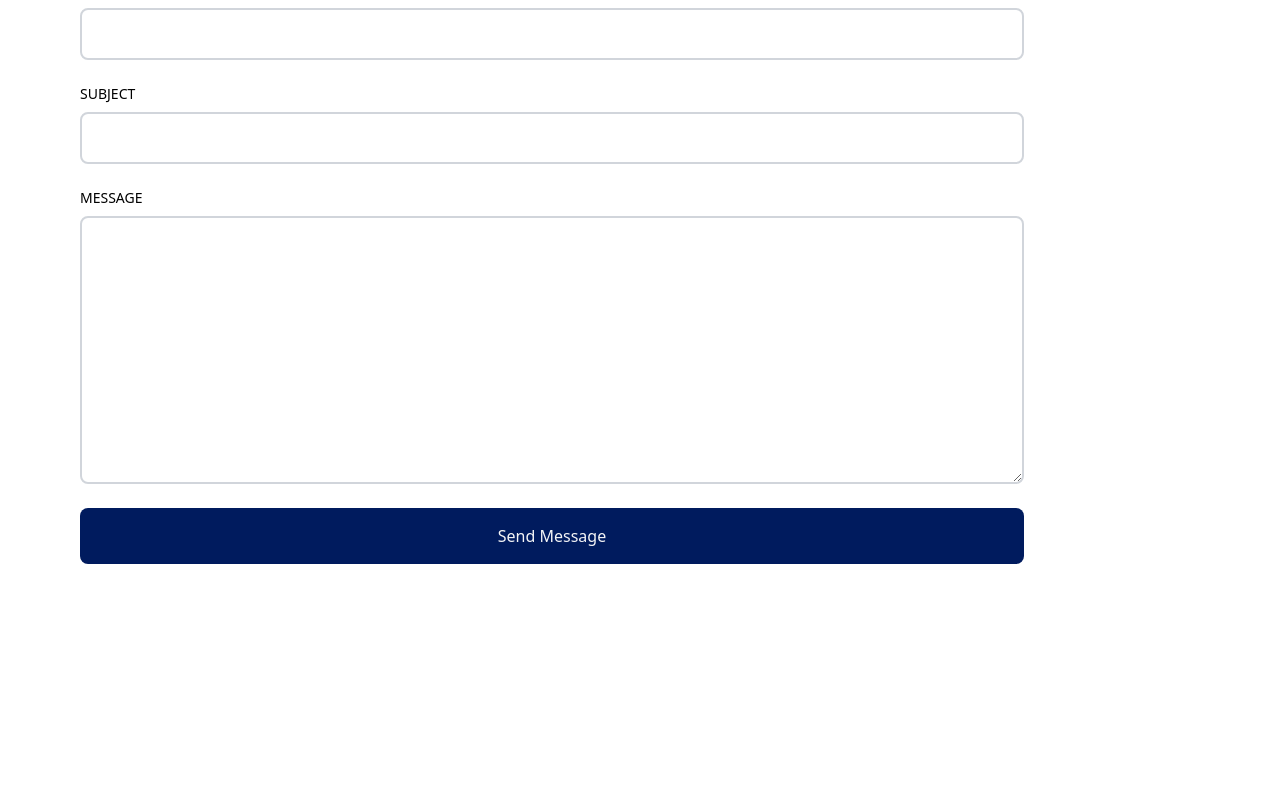
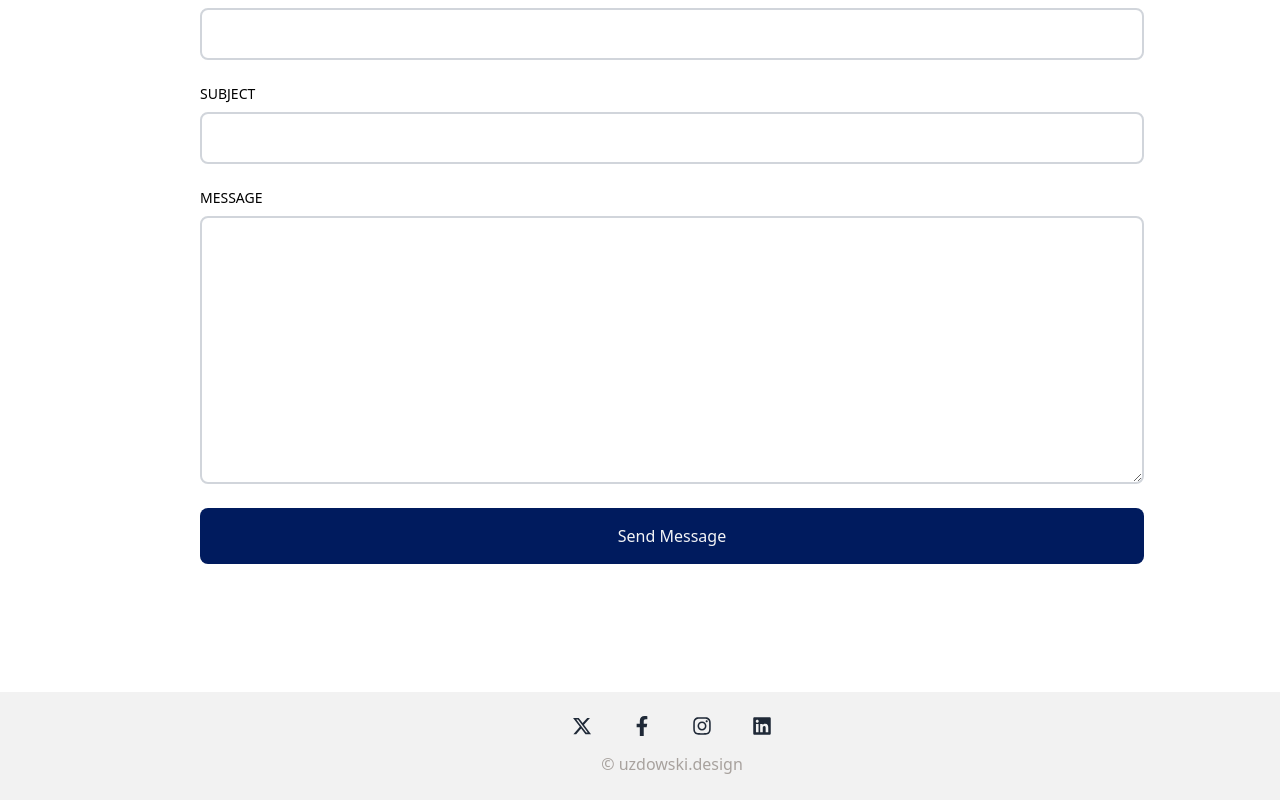
Before and after one commit to uzdowski-design/react-vite-portfolio, a React (Vite) app: page / in a window 1280 px wide. Shown: the part 2688-3488 px from the top of the page. Before the commit the page ends 3316 px from the top, so only its background shows below. Built offline with nearby package versions, Linux system fonts and the light colour scheme.

Commit message:
add footer

```diff
--- a/src/App.tsx
+++ b/src/App.tsx
@@ -1,4 +1,5 @@
 import Contact from './components/contact/Contact';
+import Footer from './components/footer/Footer';
 import Hero from './components/hero/Hero';
 import Navbar from './components/navigation/Navbar';
 import Projects from './components/projects/Projects';
@@ -16,6 +17,7 @@ function App() {
         <Projects />
         <Contact />
       </main>
+      <Footer />
     </div>
   );
 }
--- a/src/components/contact/Contact.tsx
+++ b/src/components/contact/Contact.tsx
@@ -1,6 +1,6 @@
 const Contact = () => {
   return (
-    <section id="contact" className="max-w-[1040px] m-atuo md:pl-20 p-4 py-16">
+    <section id="contact" className="max-w-[1040px] m-auto md:pl-20 p-4 py-16">
       <h2 className="py-4 text-4xl font-bold text-center text-[#001b5e]">
         Contact
       </h2>
--- /dev/null
+++ b/src/components/footer/Footer.tsx
@@ -0,0 +1,19 @@
+import Socials from '../common/Socials';
+
+const Footer = () => {
+  return (
+    <footer
+      id="footer"
+      className=" m-atuo md:pl-20 p-4 mt-16 flex flex-col items-center justify-center bg-[#f2f2f2] w-full"
+    >
+      <Socials />
+      <a href="https://uzdowski.design" target="_blank">
+        <p className="my-2 pt-2 text-base font-normal text-stone-400 hover:text-stone-600 ease-in-out duration-200">
+          &copy; uzdowski.design
+        </p>
+      </a>
+    </footer>
+  );
+};
+
+export default Footer;
```
